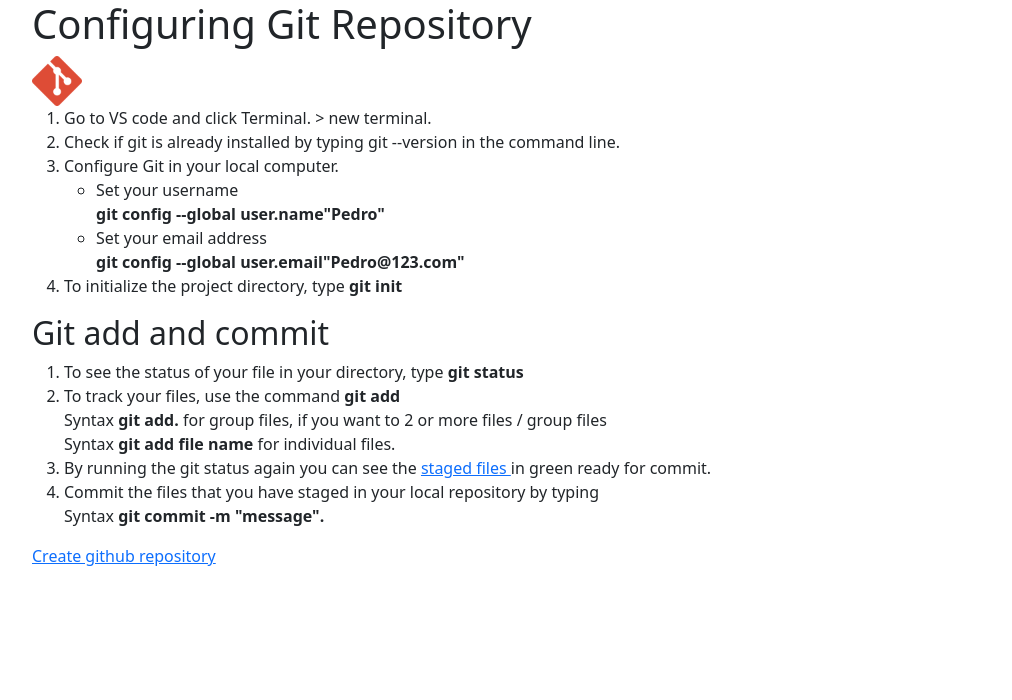
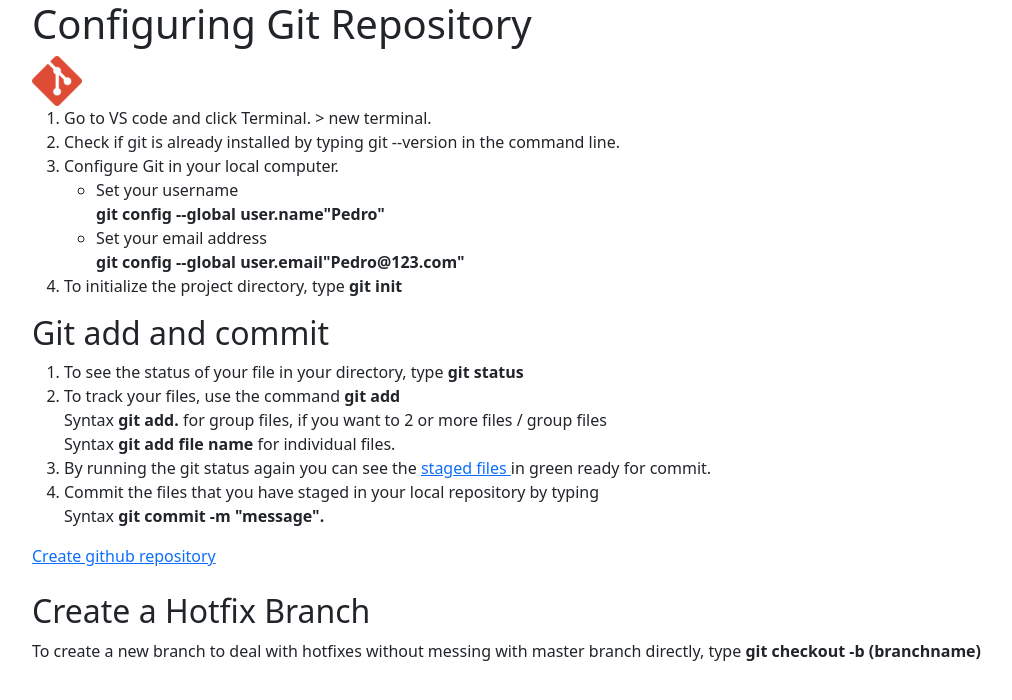
Before and after one commit to venzkie1/firstgit, a plain HTML site: page index.html in a window 1280 px wide. Shown: the whole page, without its empty margins (50-1062 px from the left). Drawn offline with nearby package versions, Linux system fonts and the light colour scheme.

Commit message:
Modified the file by adding create a hotfix branch

```diff
--- a/index.html
+++ b/index.html
@@ -39,6 +39,10 @@
             Syntax <strong>git commit -m "message".</strong></li>
         </ol>
         <a href="github.html">Create github repository</a>
+
+        <br><br>
+        <h2>Create a Hotfix Branch</h2>
+        To create a new branch to deal with hotfixes without messing with master branch directly, type <strong>git checkout -b (branchname)</strong>
     </div>
 
 
```
